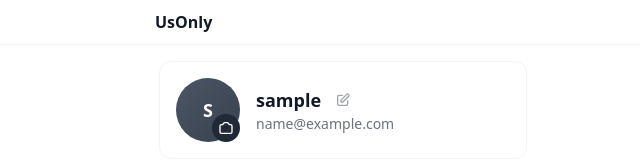
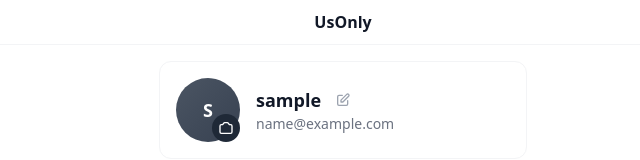
Before and after one commit to calm-66/usonly, a Next.js app: page /profile in a window 1280 px wide. Shown: the top 160 px of the page, without its empty margins (297-937 px from the left). Built offline with nearby package versions, Linux system fonts and the light colour scheme; no server answers; sample sign-in values are in the browser's storage.

Commit message:
修复timeline页面和profile页面顶部"Usonly"标题的居中问题

```diff
--- a/src/app/profile/page.tsx
+++ b/src/app/profile/page.tsx
@@ -486,7 +486,7 @@ export default function ProfilePage() {
     <main className="min-h-screen bg-white pb-20">
       {/* 顶部导航 */}
       <header className="bg-white border-b border-gray-100 sticky top-0 z-40">
-        <div className="max-w-[400px] mx-auto px-3 py-2.5 flex items-center justify-between">
+        <div className="max-w-[400px] mx-auto px-3 py-2.5 flex items-center justify-center">
           <h1 className="text-base font-bold text-gray-900">UsOnly</h1>
         </div>
       </header>
--- a/src/app/timeline/page.tsx
+++ b/src/app/timeline/page.tsx
@@ -1293,7 +1293,7 @@ export default function TimelinePage() {
           )}
 
           {/* 中间：标题 */}
-          <h1 className="text-base font-bold text-gray-900">UsOnly</h1>
+          <h1 className="text-base font-bold text-gray-900 flex-1 text-center">UsOnly</h1>
 
           {/* 右侧：发布 + 通知 */}
           <div className="flex items-center gap-0.5">
```
